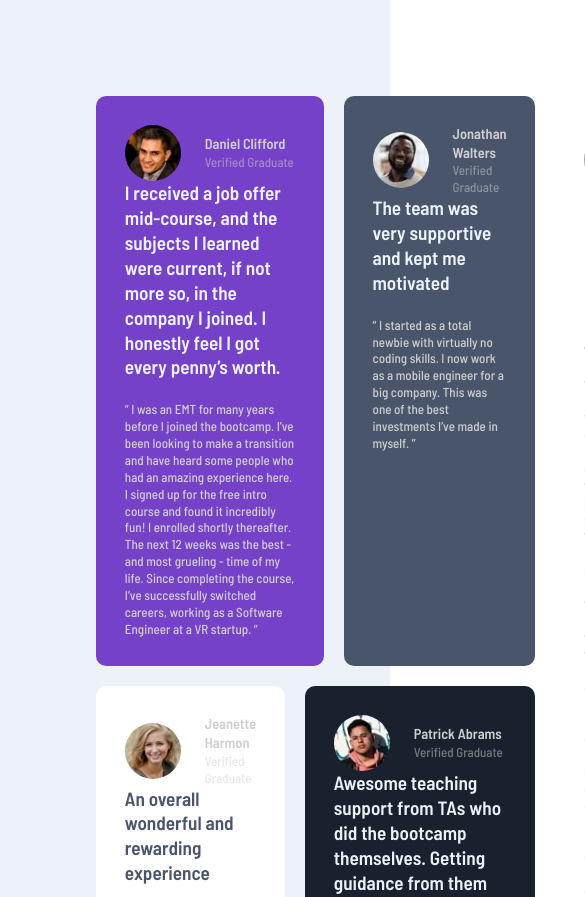
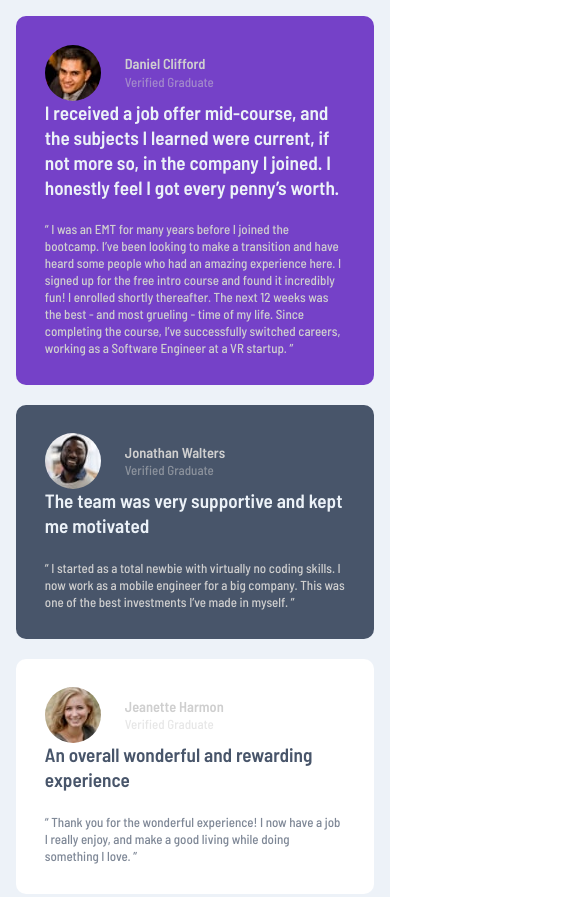
Before and after one commit to colmenareshr/testimonials-grid-section-main, a plain HTML site: page index.html in a window 390 px wide. Shown: the top 897 px of the page, 585 px wide, since content can reach past the window. Drawn offline with Linux system fonts and the light colour scheme.

Commit message:
resposive

```diff
--- a/style.css
+++ b/style.css
@@ -45,10 +45,9 @@ h6 {
 
 .container {
   width: 100%;
-  max-width: 1440px;
-  margin: 0 auto;
   background-color: #edf2f8;
   padding: 6rem;
+  display: flex;
 }
 
 .testimonial__card {
@@ -70,11 +69,11 @@ h6 {
 .name {
   font-size: 0.9rem;
   font-weight: 600;
-  color: hsl(0, 0%, 81%);
+  color: var(--Light-gray);
 }
 
 .title {
-  color: hsl(0, 0%, 81%);
+  color: var(--Light-gray);
   opacity: 50%;
 }
 
@@ -96,8 +95,8 @@ h6 {
 
 .testimonial__grid {
   width: 100%;
+  margin: 0 auto;
   display: grid;
-  grid-template-columns: repeat(4, 1fr);
   grid-template-areas:
     'one    one   two   five'
     'three  four  four  five';
@@ -119,21 +118,21 @@ h6 {
 }
 .four {
   grid-area: four;
-  background-color: hsl(219, 29%, 14%);
+  background-color: var(--Very-dark-blackish-blue);
 }
 .five {
   grid-area: five;
   background-color: var(--White);
-  color: hsl(217, 19%, 35%);
+  color: var(--Very-dark-grayish-blue);
 }
 
 .three .info {
-  color: hsl(217, 19%, 35%);
+  color: var(--Very-dark-grayish-blue);
   opacity: 70%;
 }
 
 .five .info {
-  color: hsl(217, 19%, 35%);
+  color: var(--Very-dark-grayish-blue);
   opacity: 70%;
 }
 
@@ -144,3 +143,44 @@ footer {
   align-items: center;
   justify-content: center;
 }
+
+@media (max-width: 1024px) {
+  .container {
+    padding: 1rem;
+  }
+  .testimonial__grid {
+  grid-template-areas:
+  'one five'
+  'two two'
+  'three four';
+  gap: 1.2rem;
+}
+}
+
+@media (max-width: 768px) {
+  .container {
+    padding: 1rem;
+  }
+  .testimonial__grid {
+  grid-template-areas:
+  'one one'
+  'two three'
+  'four five';
+  gap: 1.2rem;
+}
+}
+
+@media (max-width: 425px) {
+  .container {
+    padding: 1rem;
+  }
+  .testimonial__grid {
+  grid-template-areas:
+  'one'
+  'two'
+  'three'
+  'four'
+  'five';
+  gap: 1.2rem;
+}
+}
```
